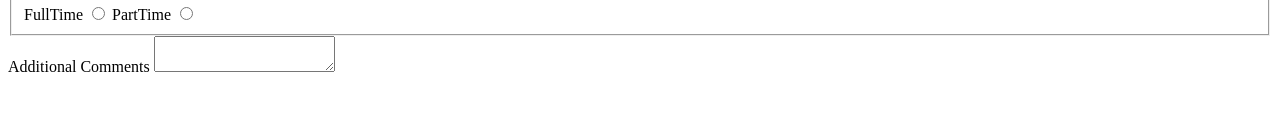
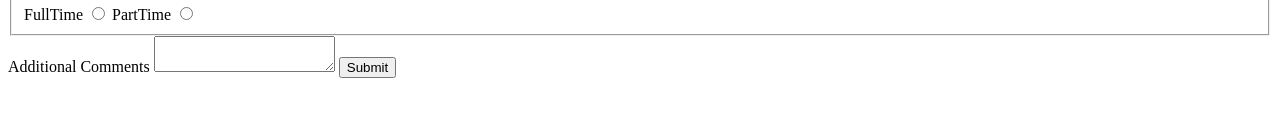
Before and after one commit to anushka-u/ReactJS, a plain HTML site: page HTMLAndCSS/JobApplicationForm.html in a window 1280 px wide. Shown: the part 263-380 px from the top of the page. Drawn offline with Linux system fonts and the light colour scheme.

Commit message:
Job Application Form

```diff
--- a/HTMLAndCSS/JobApplicationForm.html
+++ b/HTMLAndCSS/JobApplicationForm.html
@@ -65,6 +65,7 @@
         <label for="textarea1">Additional Comments</label>
         <textarea id="textarea1" col="30" row="25" name=""></textarea>
 
+        <button>Submit</button>
     </form>
 </body>
 </html>
```
